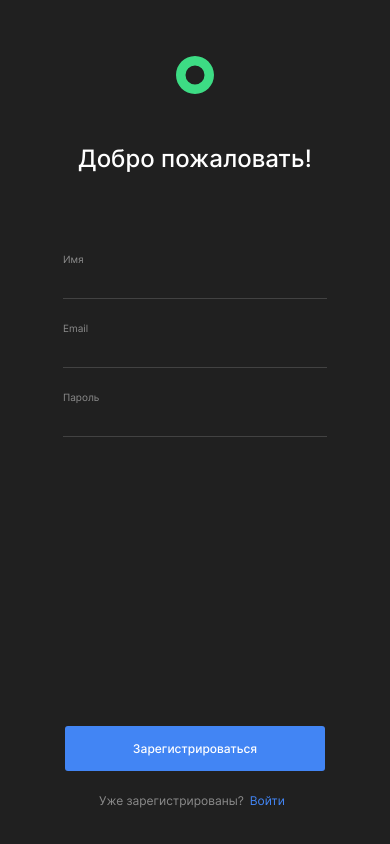
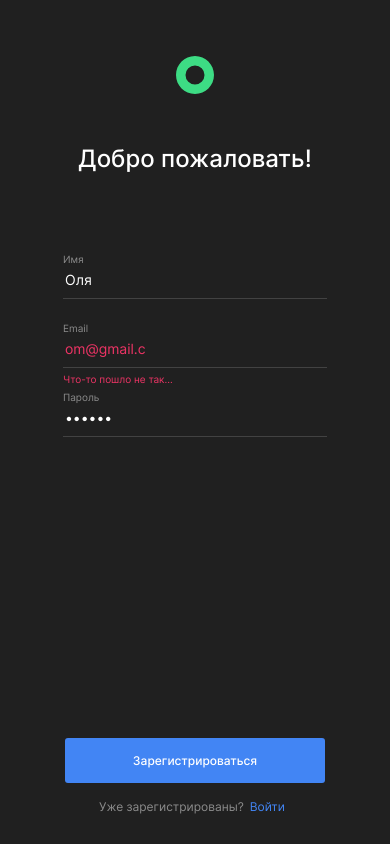
Before and after one commit to Olga-Mishareva/movies-explorer-frontend, a React (Create React App) app in the folder movies-explorer/: page /signup in a window 390 px wide. Built offline with nearby package versions, Linux system fonts and the light colour scheme.

Commit message:
fix: link & error span by register

```diff
--- a/movies-explorer/src/components/Navigation/Navigation.js
+++ b/movies-explorer/src/components/Navigation/Navigation.js
@@ -15,9 +15,9 @@ function Navigation() {
       {/* overlay_invisible добавляется состоянием при нажатии на navigation__button, меню скрывается */}
       <div className="overlay overlay_invisible ">
         {/* navigation_invisible добавл. состоянием, если не залогинен */}
-        <nav className="navigation navigation_type_logged-in navigation_invisible ">
+        <nav className="navigation navigation_type_logged-in navigation_invisible">
           <div className="navigation__container">
-            <NavLink exact to="/" className='navigation__link navigation__link_type_home'>Главная</NavLink>
+            <NavLink to="/" className='navigation__link navigation__link_type_home'>Главная</NavLink>
             <NavLink to="/movies" className="navigation__link navigation__link_type_movies">Фильмы</NavLink>
             <NavLink to="/saved-movies" className="navigation__link navigation__link_type_saved-movies">Сохранённые фильмы</NavLink>
           </div>
--- a/movies-explorer/src/components/Register/Register.css
+++ b/movies-explorer/src/components/Register/Register.css
@@ -21,8 +21,8 @@
 
 @media screen and (max-width: 821px) {
   .register__container {
-    min-height: calc(100vh - 46vh);
-    padding: 23vh 0;
+    min-height: calc(100vh - 40vh);
+    padding: 20vh 0;
   }
 }
 
@@ -93,9 +93,19 @@
 }
 
 .register__error {
+  display: block;
   margin-top: 5px;
   min-height: 18px;
   color: #EE3465;
+  font-weight: 400;
+  font-size: 10px;
+  line-height: 12px;
+}
+
+@media screen and (max-width: 480px) {
+  .register__error {
+    align-self: start;
+  }
 }
 
 .register__submit-container {
@@ -104,9 +114,10 @@
   align-items: center;
 }
 
-.register__button_type_submit {
+.register__submit-button {
   min-width: 100%;
   height: 45px;
+  margin-top: 46px;
   font-weight: 500;
   font-size: 14px;
   line-height: 17px;
@@ -117,12 +128,12 @@
   transition: opacity .2s ease-in;
 }
 
-.register__button_type_submit:hover {
+.register__submit-button:hover {
   cursor: pointer;
   opacity: .7;
 }
 
-.register__button_type_submit:disabled {
+.register__submit-button:disabled {
   cursor: auto;
   background-color: #DADADA;
   opacity: 1;
@@ -130,7 +141,7 @@
 }
 
 @media screen and (max-width: 480px) {
-  .register__button_type_submit {
+  .register__submit-button {
     min-width: 260px;
     font-size: 12px;
     line-height: 15px;
@@ -152,24 +163,23 @@
   }
 }
 
-.register__button_type_login {
+.register__login-link {
   padding: 6px;
   font-weight: 400;
   font-size: 14px;
   line-height: 17px;
   color: #4285F4;
-  border: none;
-  background-color: transparent;
+  text-decoration: none;
   transition: opacity .2s ease-in;
 }
 
-.register__button_type_login:hover {
+.register__login-link:hover {
   cursor: pointer;
   opacity: .7;
 }
 
 @media screen and (max-width: 480px) {
-  .register__button_type_login {
+  .register__login-link {
     font-size: 12px;
     line-height: 15px;
   }
--- a/movies-explorer/src/components/Register/Register.js
+++ b/movies-explorer/src/components/Register/Register.js
@@ -1,3 +1,4 @@
+import { Link } from 'react-router-dom';
 import './Register.css';
 import logo from '../../images/logo.svg';
 
@@ -10,27 +11,27 @@ function Register() {
           <img className="logo logo_type_auth" src={logo} alt="Логотип"></img>
           <h2 className='register__greeting'>Добро пожаловать!</h2>
           <label className='register__label register__label_type_name'>Имя
-            <input className='register__input register__input_type_name register__input_type_' type='text'
-              name='username' required minLength="2" maxLength="30"></input> {/* value={} */}
-              <span className='register__error'>{}</span>
+            <input className='register__input register__input_type_name register__input_type_' defaultValue='Оля'
+              type='text' name='username' required minLength="2" maxLength="30"></input> {/* value={} */}
           </label>
+          <span className='register__error'></span>
           <label className='register__label register__label_type_email'>Email
-            <input className='register__input register__input_type_email register__input_type_' type='email'
-              name='email' required></input>
-              <span className='register__error'>{}</span>
+            <input className='register__input register__input_type_email register__input_type_error' defaultValue='om@gmail.c'
+              type='email' name='email' required></input> {/* если состояние ошибки валидации !== {}, добавить класс error*/}
           </label>
+          <span className='register__error'>Что-то пошло не так...</span>
           <label className='register__label register__label_type_password'>Пароль
-            <input className='register__input register__input_type_password register__input_type_' type='password'
-              name='password' required></input> {/* если состояние ошибки !== {}, добавить класс error*/}
-              <span className='register__error'>{}</span>
+            <input className='register__input register__input_type_password register__input_type_' defaultValue='111111'
+              type='password' name='password' required></input>
           </label>
+          <span className='register__error'></span>
         </form>
         <div className='register__submit-container'>
-          <button className='register__button register__button_type_submit' type='submit' form='register'
+          <button className='register__submit-button' type='submit' form='register'
             disabled={false}>Зарегистрироваться</button>
-          <label className='register__question'>Уже зарегистрированы?
-            <button className='register__button register__button_type_login' type='button'>Войти</button>
-          </label>
+          <div className='register__question'>Уже зарегистрированы?
+            <Link to='/signin' className='register__login-link'>Войти</Link>
+          </div>
         </div>
       </div>
     </div>
```
